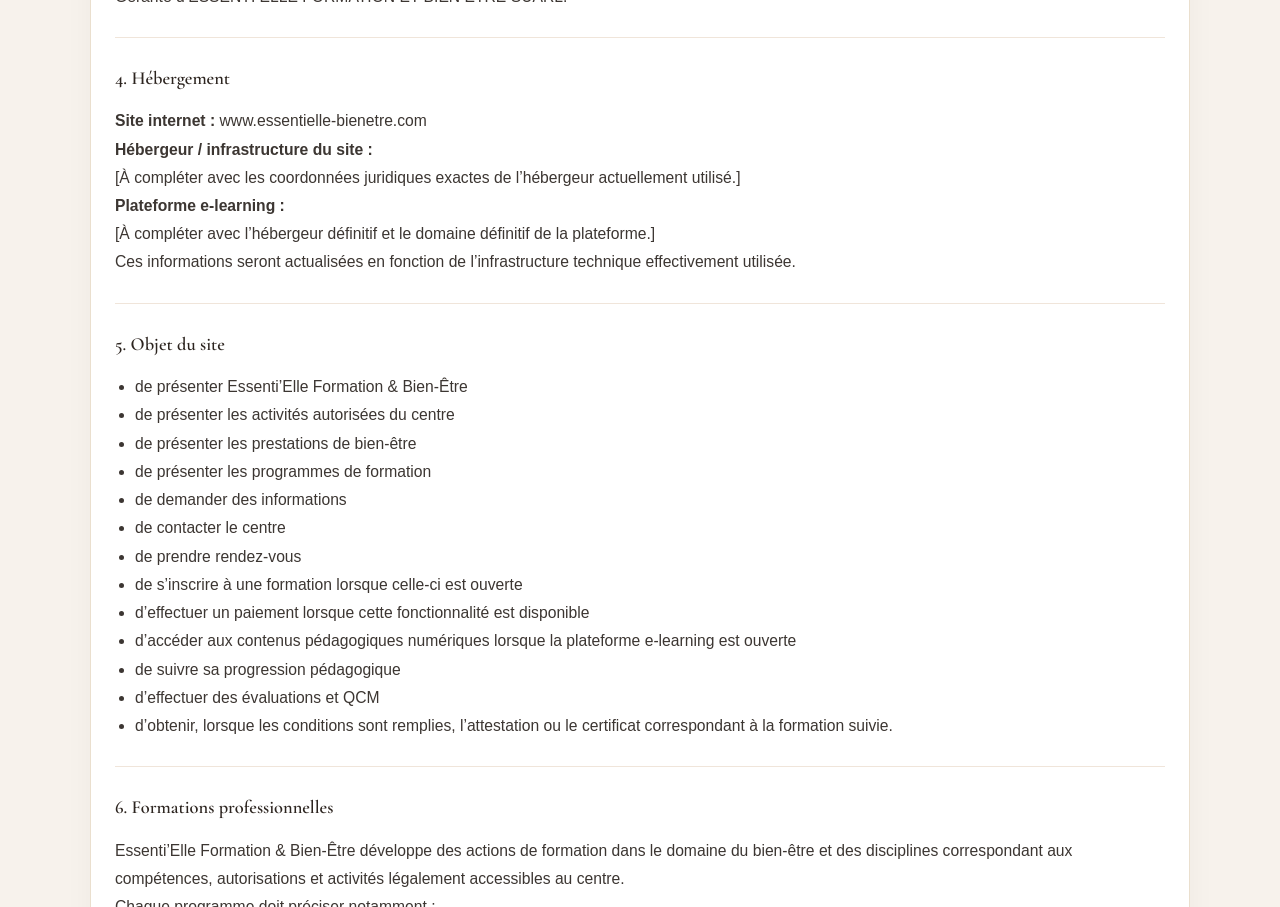
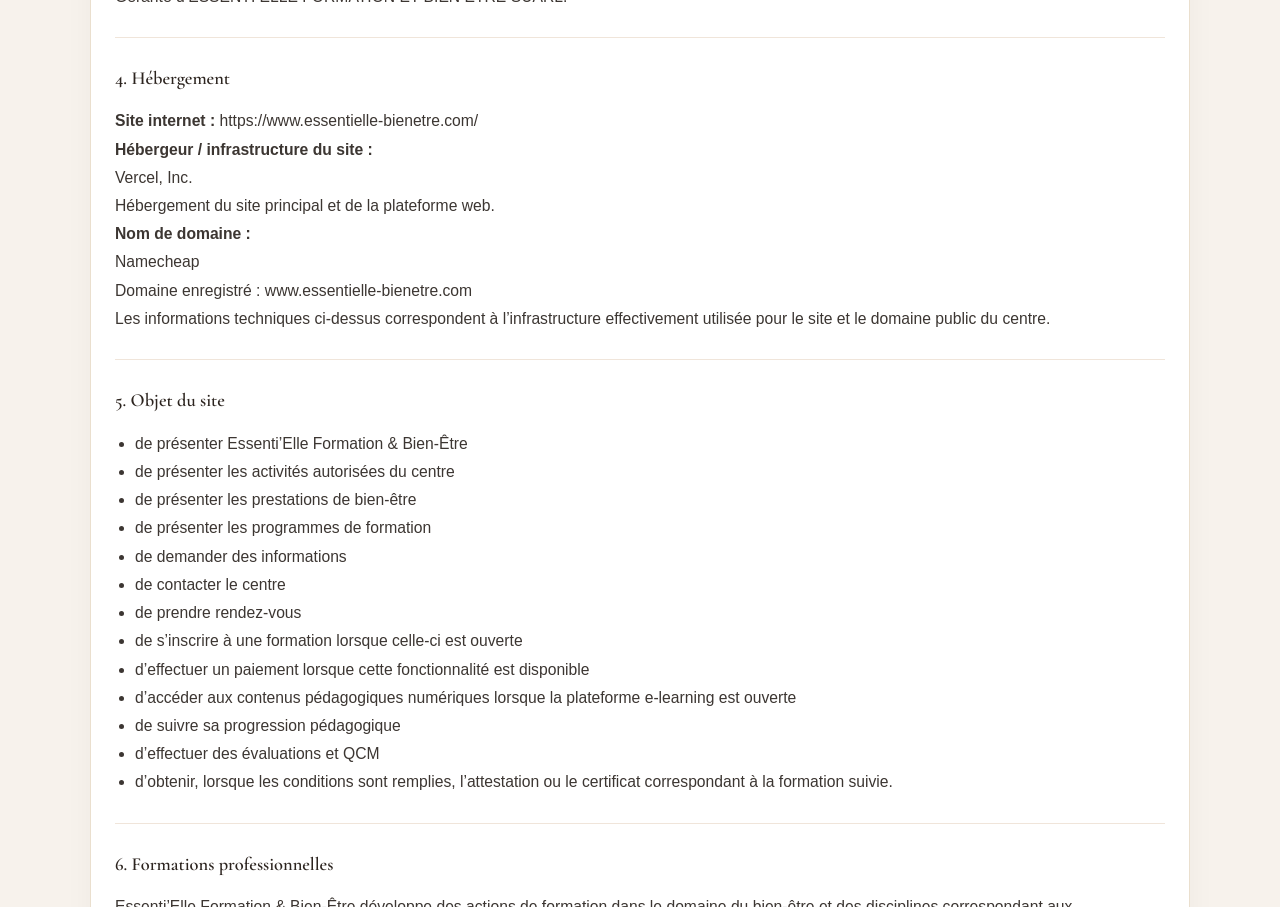
Before and after one commit to lindalindachaibi-ux/Essenti-Elle, a Next.js app: page /mentions-legales in a window 1280 px wide. Shown: the part 1440-2347 px from the top of the page. Built offline with nearby package versions, Linux system fonts and the light colour scheme.

Commit message:
Ajout hébergeur domaine

```diff
--- a/app/mentions-legales/page.tsx
+++ b/app/mentions-legales/page.tsx
@@ -101,23 +101,25 @@
     content: (
       <>
         <p>
-          <strong>Site internet :</strong> www.essentielle-bienetre.com
+          <strong>Site internet :</strong> https://www.essentielle-bienetre.com/
         </p>
         <p>
           <strong>Hébergeur / infrastructure du site :</strong>
           <br />
-          [À compléter avec les coordonnées juridiques exactes de l’hébergeur
-          actuellement utilisé.]
+          Vercel, Inc.
+          <br />
+          Hébergement du site principal et de la plateforme web.
         </p>
         <p>
-          <strong>Plateforme e-learning :</strong>
+          <strong>Nom de domaine :</strong>
           <br />
-          [À compléter avec l’hébergeur définitif et le domaine définitif de la
-          plateforme.]
+          Namecheap
+          <br />
+          Domaine enregistré : www.essentielle-bienetre.com
         </p>
         <p>
-          Ces informations seront actualisées en fonction de l’infrastructure
-          technique effectivement utilisée.
+          Les informations techniques ci-dessus correspondent à l’infrastructure
+          effectivement utilisée pour le site et le domaine public du centre.
         </p>
       </>
     ),
```
Also changed, not shown: app/robots.ts (added, +12 -0 lines), app/sitemap.ts (added, +32 -0 lines).
